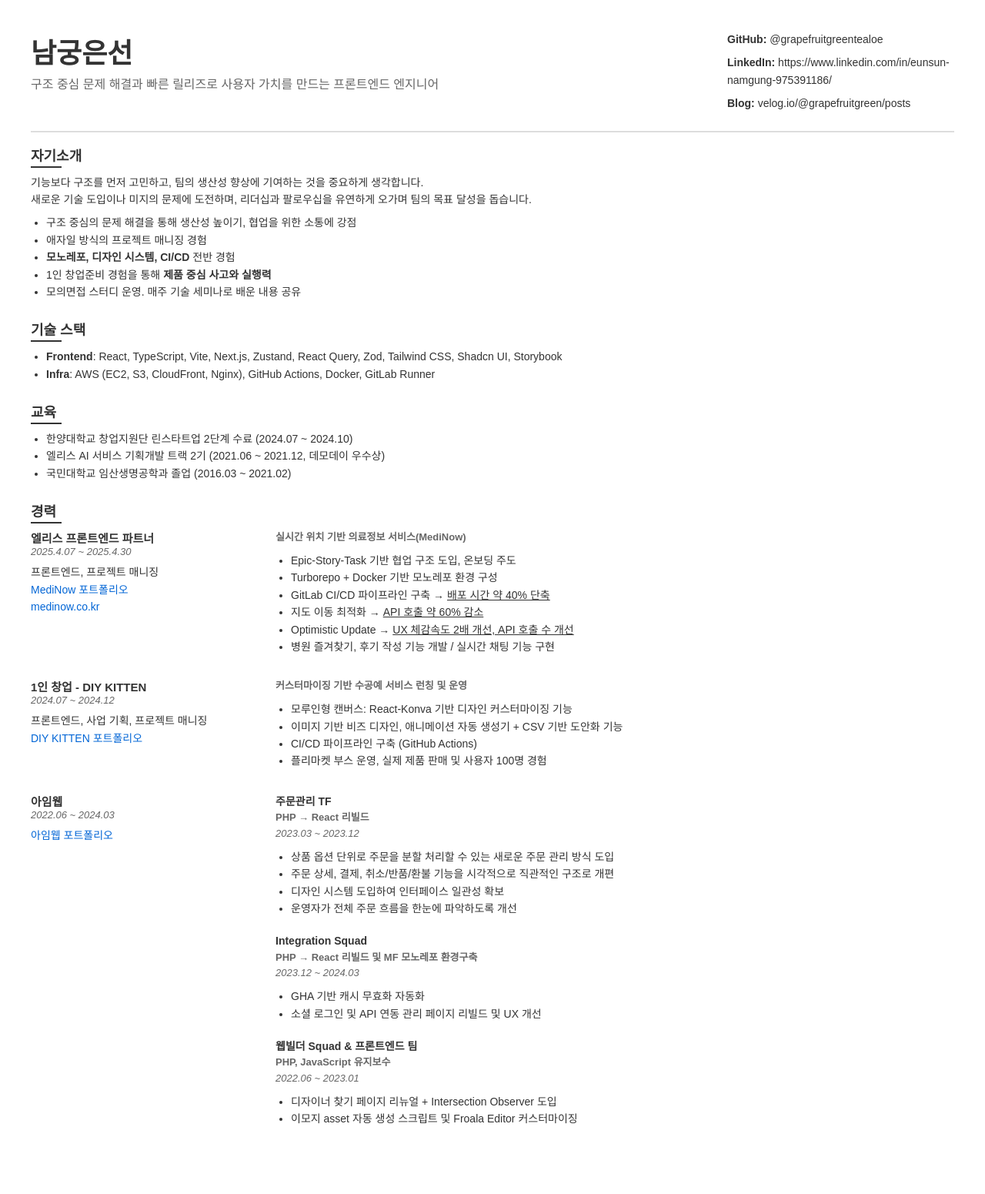
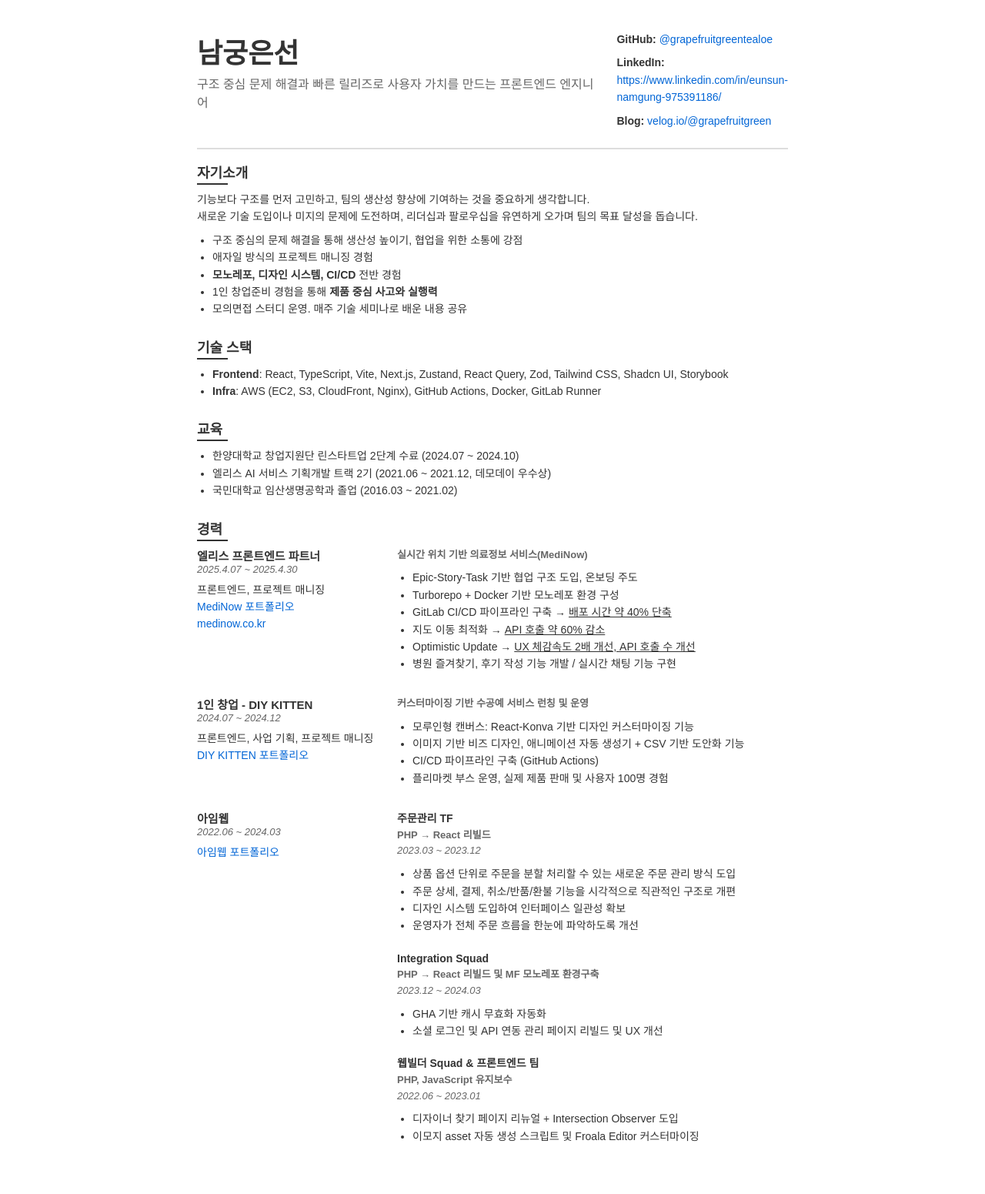
Before and after one commit to grapefruitgreentealoe/eunsun-portfolio, a Jekyll site: the page built from index.markdown, in a window 1280 px wide. Shown: the whole page at 77% size. Built offline with Jekyll 4.4.1, drawn with Linux system fonts in a browser that asks for light colours; before the commit the page ends 1529 px from its top, so only the background shows below that.

Commit message:
style: 반응형 디자인 추가

```diff
--- a/_layouts/resume.html
+++ b/_layouts/resume.html
@@ -10,6 +10,9 @@
         margin: 0;
         padding: 40px;
         color: #333;
+        margin-left: auto;
+        margin-right: auto;
+        max-width: 968px;
       }
       .header {
         display: grid;
@@ -115,6 +118,14 @@
       a:hover {
         text-decoration: underline;
       }
+      @media (min-width: 968px) {
+        .content,
+        .header,
+        .divider {
+          margin-left: 100px;
+          margin-right: 100px;
+        }
+      }
     </style>
   </head>
   <body>
--- a/index.markdown
+++ b/index.markdown
@@ -10,10 +10,12 @@ permalink: /
       <div class="subtitle">구조 중심 문제 해결과 빠른 릴리즈로 사용자 가치를 만드는 프론트엔드 엔지니어</div>
     </div>
     <div class="header-right">
-      <div><span class="bold">GitHub:</span> @grapefruitgreentealoe</div>
-      <div><span class="bold">LinkedIn:</span> https://www.linkedin.com/in/eunsun-namgung-975391186/</div>
-      <div><span class="bold">Blog:</span> velog.io/@grapefruitgreen/posts</div>
+      <div><span class="bold">GitHub:</span> <a href="https://github.com/grapefruitgreentealoe" target="_blank">@grapefruitgreentealoe</a></div>
+<div><span class="bold">LinkedIn:</span> <a href="https://www.linkedin.com/in/eunsun-namgung-975391186/" target="_blank">https://www.linkedin.com/in/eunsun-namgung-975391186/</a></div>
+<div><span class="bold">Blog:</span> <a href="https://velog.io/@grapefruitgreen" target="_blank">velog.io/@grapefruitgreen</a></div>
+
     </div>
+
   </div>
   <div class="divider"></div>
  <div class="content">
```
